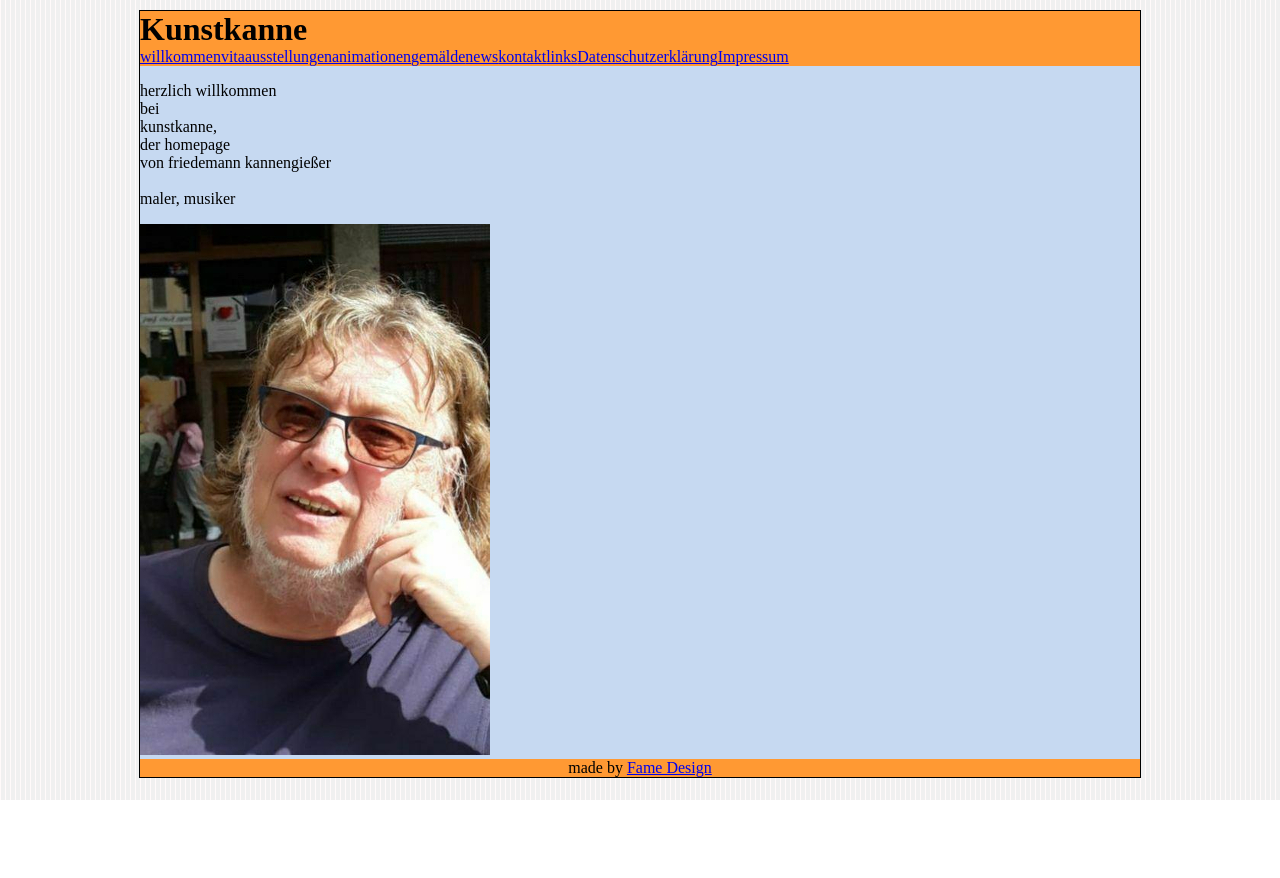
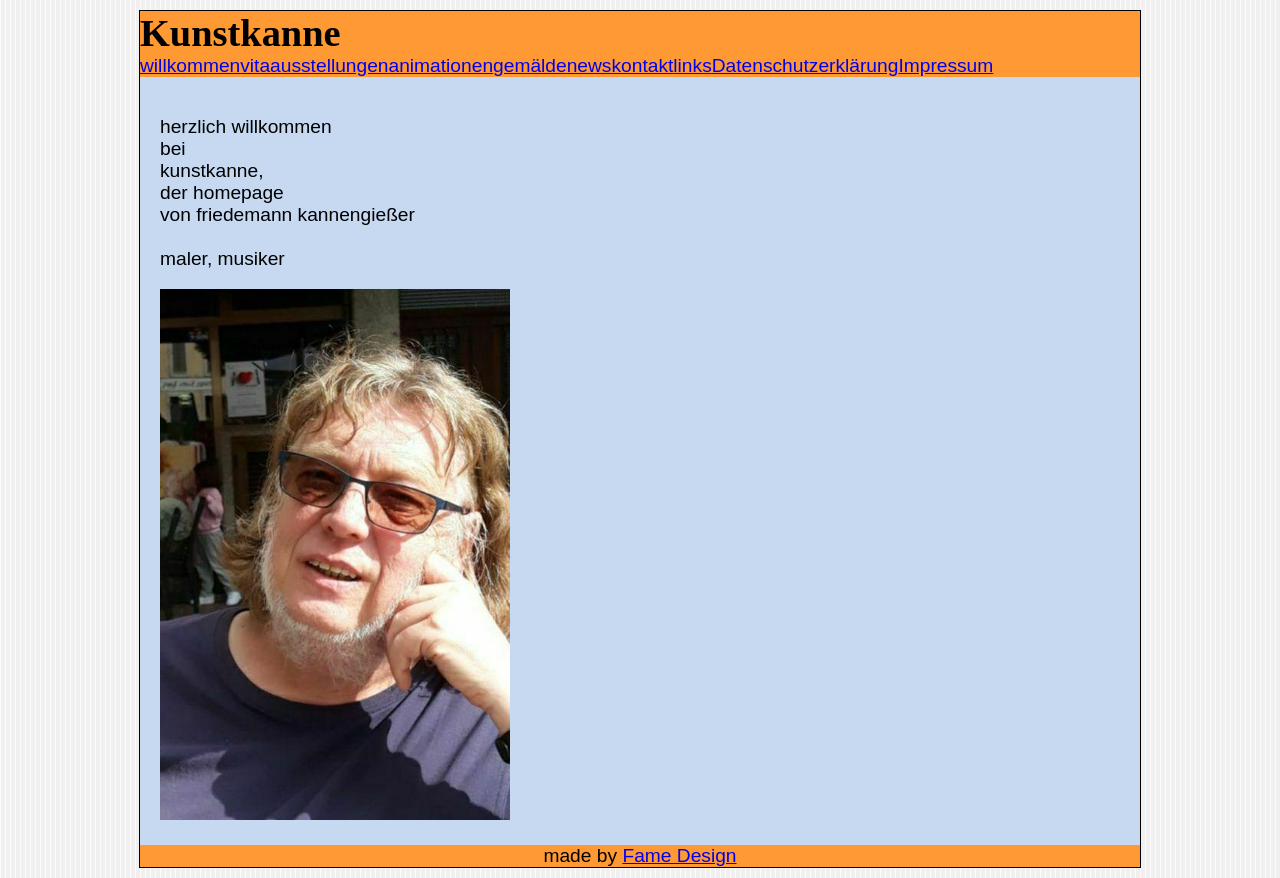
Before and after one commit to fame-design/kunstkanne, a Nuxt app: page / in a window 1280 px wide. Before the commit the page ends 800 px from the top, so only its background shows below. Built offline with nearby package versions, Linux system fonts and the light colour scheme.

Commit message:
add general styles

```diff
--- a/assets/css/fonts.scss
+++ b/assets/css/fonts.scss
@@ -9,5 +9,4 @@ h1 {
     src: url('~assets/fonts/vivaldi.ttf') format('truetype');
   }
 
-  margin: 0;
 }
--- /dev/null
+++ b/assets/css/general.scss
@@ -0,0 +1,14 @@
+body {
+  font-size: 1.2em;
+  font-family: arial,cursive;
+  @include background(linear-gradient(90deg, snow 1px, #f0f0f0 1px));
+  @include background-size(5px 5px);
+}
+
+main {
+  padding: 20px;
+}
+
+h1 {
+  margin: 0;
+}
--- a/assets/css/main.scss
+++ b/assets/css/main.scss
@@ -1,4 +1,5 @@
 @import "~compass-mixins/lib/compass/css3";
 
+@import "general";
 @import "layout";
 @import "fonts";
```
